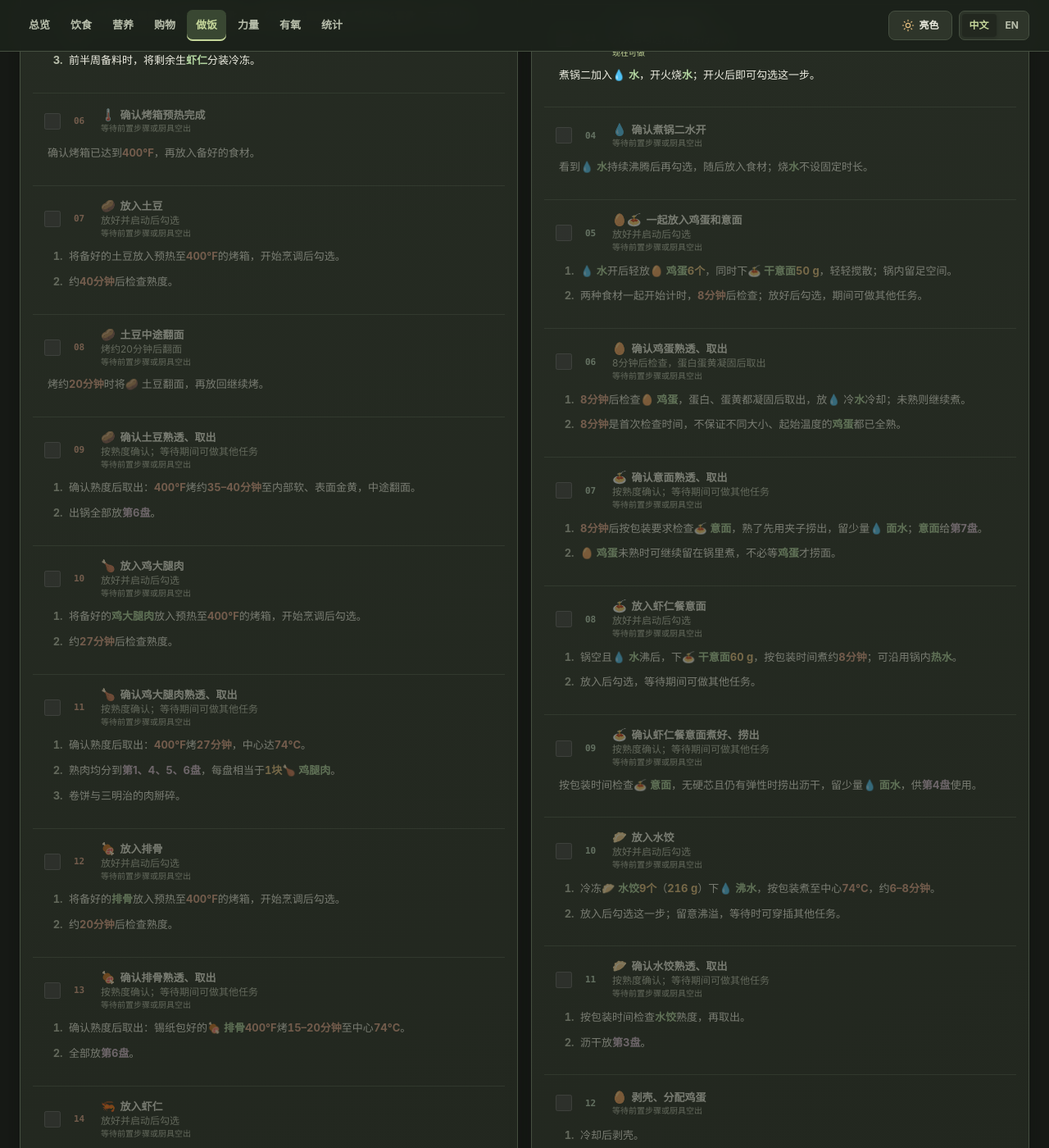
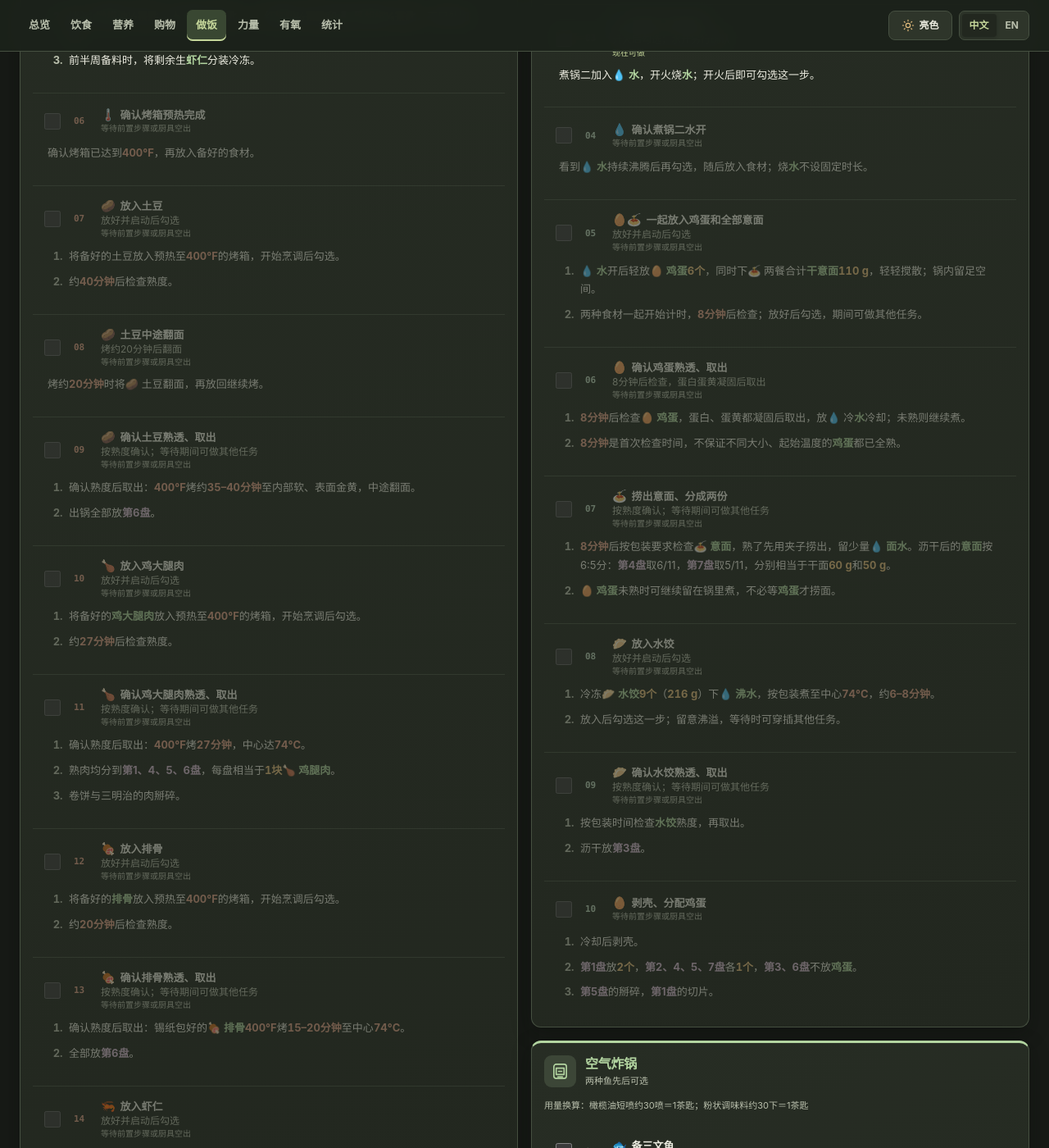
Before and after one commit to yunhaixiang/fitness, a Jekyll site: the page built from cooking.md, in a window 1280 px wide and 1400 px high, scrolled down 1557 px. Shown: the whole window at 82% size. Built offline with Jekyll 4.4.1, drawn with Linux system fonts in a browser that asks for light colours; some of the changed text lies outside the part shown.

Commit message:
Cook all spaghetti in one pot with eggs

```diff
--- a/assets/cooking-flow.js
+++ b/assets/cooking-flow.js
@@ -42,13 +42,11 @@
     {"id": "egg-water", "label": ["确认煮锅一水开", "Confirm Pot 1 Is Boiling"], "note": ["", ""], "group": "pots", "before": ["egg-water-start"], "link": "#cook-egg-water", "manual": true, "resource": "pot-1", "minutes": 1, "confirmation": true, "waitFor": "egg-water-start", "waitKind": "boil"},
     {"id": "pasta-water-start", "label": ["煮锅二开始烧水", "Start Heating Water in Pot 2"], "note": ["开火后勾选；水开另行确认", "Check after turning on the heat; confirm boiling separately"], "group": "pots", "before": [], "link": "#cook-pasta-water-start", "resource": "pot-2", "minutes": 1, "instant": true},
     {"id": "pasta-water", "label": ["确认煮锅二水开", "Confirm Pot 2 Is Boiling"], "note": ["", ""], "group": "pots", "before": ["pasta-water-start"], "link": "#cook-pasta-water", "manual": true, "resource": "pot-2", "minutes": 1, "confirmation": true, "waitFor": "pasta-water-start", "waitKind": "boil"},
-    {"id": "eggs-pasta-start", "label": ["一起放入鸡蛋和意面", "Load Eggs and Spaghetti Together"], "note": ["放好并启动后勾选", "Check after loading and starting"], "group": "pots", "before": ["egg-water"], "link": "#cook-eggs-pasta-start", "resource": "pot-1", "minutes": 1, "instant": true, "durationHint": 8, "holdsResource": "pot-1", "releasesAt": "eggs"},
+    {"id": "eggs-pasta-start", "label": ["一起放入鸡蛋和全部意面", "Load Eggs and All Spaghetti"], "note": ["放好并启动后勾选", "Check after loading and starting"], "group": "pots", "before": ["egg-water"], "link": "#cook-eggs-pasta-start", "resource": "pot-1", "minutes": 1, "instant": true, "durationHint": 8, "holdsResource": "pot-1", "releasesAt": "eggs"},
     {"id": "eggs", "label": ["确认鸡蛋熟透、取出", "Check and Remove Eggs"], "note": ["8分钟后检查，蛋白蛋黄凝固后取出", "Check at 8 minutes; remove once whites and yolks are set"], "group": "pots", "before": ["eggs-pasta-start"], "link": "#cook-eggs", "resource": "pot-1", "minutes": 8, "confirmation": true, "waitFor": "eggs-pasta-start", "waitKind": "food"},
-    {"id": "pasta", "label": ["确认意面熟透、取出", "Check and Remove Spaghetti"], "note": ["按熟度确认；等待期间可做其他任务", "Confirm doneness; other tasks can be done while waiting"], "group": "pots", "before": ["eggs-pasta-start"], "link": "#cook-pasta", "resource": "pot-1", "minutes": 8, "confirmation": true, "waitFor": "eggs-pasta-start", "waitKind": "food"},
-    {"id": "noodles-start", "label": ["放入虾仁餐意面", "Load Spaghetti for Shrimp"], "note": ["放好并启动后勾选", "Check after loading and starting"], "group": "pots", "before": ["pasta-water"], "link": "#cook-noodles-start", "resource": "pot-2", "minutes": 1, "instant": true, "durationHint": 8, "holdsResource": "pot-2", "releasesAt": "noodles"},
-    {"id": "noodles", "label": ["确认虾仁餐意面煮好、捞出", "Drain Spaghetti for Shrimp"], "note": ["按熟度确认；等待期间可做其他任务", "Confirm doneness; other tasks can be done while waiting"], "group": "pots", "before": ["noodles-start"], "link": "#cook-noodles", "resource": "pot-2", "minutes": 8, "confirmation": true, "waitFor": "noodles-start", "waitKind": "food"},
-    {"id": "dumplings-start", "label": ["放入水饺", "Load Dumplings"], "note": ["放好并启动后勾选", "Check after loading and starting"], "group": "pots", "before": ["eggs", "pasta"], "link": "#cook-dumplings-start", "resource": "pot-1", "minutes": 1, "instant": true, "durationHint": 8, "holdsResource": "pot-1", "releasesAt": "dumplings"},
-    {"id": "dumplings", "label": ["确认水饺熟透、取出", "Check and Remove Dumplings"], "note": ["按熟度确认；等待期间可做其他任务", "Confirm doneness; other tasks can be done while waiting"], "group": "pots", "before": ["dumplings-start"], "link": "#cook-dumplings", "resource": "pot-1", "minutes": 8, "confirmation": true, "waitFor": "dumplings-start", "waitKind": "food"},
+    {"id": "pasta", "label": ["捞出意面、分成两份", "Drain and Portion Spaghetti"], "note": ["按熟度确认；等待期间可做其他任务", "Confirm doneness; other tasks can be done while waiting"], "group": "pots", "before": ["eggs-pasta-start"], "link": "#cook-pasta", "resource": "pot-1", "minutes": 8, "confirmation": true, "waitFor": "eggs-pasta-start", "waitKind": "food"},
+    {"id": "dumplings-start", "label": ["放入水饺", "Load Dumplings"], "note": ["放好并启动后勾选", "Check after loading and starting"], "group": "pots", "before": ["pasta-water"], "link": "#cook-dumplings-start", "resource": "pot-2", "minutes": 1, "instant": true, "durationHint": 8, "holdsResource": "pot-2", "releasesAt": "dumplings"},
+    {"id": "dumplings", "label": ["确认水饺熟透、取出", "Check and Remove Dumplings"], "note": ["按熟度确认；等待期间可做其他任务", "Confirm doneness; other tasks can be done while waiting"], "group": "pots", "before": ["dumplings-start"], "link": "#cook-dumplings", "resource": "pot-2", "minutes": 8, "confirmation": true, "waitFor": "dumplings-start", "waitKind": "food"},
     {"id": "peel-eggs", "label": ["剥壳、分配鸡蛋", "Peel and Portion Eggs"], "note": ["", ""], "group": "prep", "before": ["eggs"], "link": "#cook-peel-eggs", "minutes": 5, "displayGroup": "pots"},
     {"id": "prep-salmon", "label": ["备三文鱼", "Prepare Salmon"], "note": ["", ""], "group": "prep", "before": [], "link": "#cook-prep-salmon", "minutes": 3, "displayGroup": "air"},
     {"id": "air-heat-start", "label": ["开始预热空气炸锅", "Start Preheating Air Fryer"], "note": ["", ""], "group": "air", "before": [], "link": "#cook-air-heat-start", "minutes": 1, "instant": true},
@@ -63,7 +61,7 @@
     {"id": "prep-noodle-sauce", "label": ["分装Catelli意面酱", "Portion Catelli Pasta Sauce"], "note": ["", ""], "group": "prep", "before": [], "link": "#cook-prep-noodle-sauce", "minutes": 3, "displayGroup": "small-wok"},
     {"id": "curry-start", "label": ["开始煨咖喱酱", "Start Simmering Curry"], "note": ["放好并启动后勾选", "Check after loading and starting"], "group": "small-wok", "before": [], "link": "#cook-curry-start", "minutes": 1, "instant": true, "durationHint": 6, "holdsResource": "small-wok", "releasesAt": "curry"},
     {"id": "curry", "label": ["确认咖喱酱煨好、盛出", "Check and Serve Curry Sauce"], "note": ["按熟度确认；等待期间可做其他任务", "Confirm doneness; other tasks can be done while waiting"], "group": "small-wok", "before": ["curry-start"], "link": "#cook-curry", "minutes": 6, "confirmation": true, "waitFor": "curry-start", "waitKind": "food"},
-    {"id": "season-noodles", "label": ["拌虾仁餐番茄意面", "Finish Tomato Spaghetti for Shrimp"], "note": ["", ""], "group": "small-wok", "before": ["noodles", "prep-noodle-sauce"], "link": "#cook-season-noodles", "minutes": 3},
+    {"id": "season-noodles", "label": ["拌虾仁餐番茄意面", "Finish Tomato Spaghetti for Shrimp"], "note": ["", ""], "group": "small-wok", "before": ["pasta", "prep-noodle-sauce"], "link": "#cook-season-noodles", "minutes": 3},
     {"id": "prep-chickpeas", "label": ["分配鹰嘴豆", "Portion Chickpeas"], "note": ["", ""], "group": "prep", "before": [], "link": "#cook-prep-chickpeas", "minutes": 3, "displayGroup": "finish"},
     {"id": "prep-bread", "label": ["铺卷饼皮和面包", "Lay Out Tortilla and Bread"], "note": ["", ""], "group": "finish", "before": [], "link": "#cook-prep-bread", "minutes": 2},
     {"id": "prep-wrap", "label": ["备卷饼配料", "Prepare Wrap Fillings"], "note": ["", ""], "group": "prep", "before": ["prep-bread"], "link": "#cook-prep-wrap", "minutes": 3, "displayGroup": "finish"},
@@ -99,7 +97,7 @@
     {"id": "finish", "icon": "finish", "title": ["收尾", "Finish"], "hint": ["备好配菜与餐点、入冰箱、清洗", "Assemble Meals, Refrigerate and Clean"]}
   ];
 
-  const instructionSections = [["rice", "rice", ["prep-rice", "rice-start", "rice"]], ["oven", "oven", ["oven-heat-start", "prep-potato", "prep-chicken", "prep-ribs", "prep-shrimp", "oven-heat", "potato-start", "potato-turn", "potato", "chicken-start", "chicken", "ribs-start", "ribs", "shrimp-start", "shrimp"]], ["air-fryer", "air", ["prep-salmon", "prep-haddock", "air-heat-start", "air-heat", "fish-start", "fish"]], ["pot-one", "pots", ["egg-water-start", "egg-water", "eggs-pasta-start", "pasta", "eggs", "dumplings-start", "dumplings", "peel-eggs"]], ["pot-two", "pots", ["pasta-water-start", "pasta-water", "noodles-start", "noodles"]], ["small-wok", "small-wok", ["prep-noodle-sauce", "curry-start", "curry", "season-noodles"]], ["large-wok", "large-wok", ["prep-zucchini", "spinach", "ground", "tomato"]], ["finish", "finish", ["prep-chickpeas", "prep-bread", "prep-wrap", "prep-sandwich", "peas-carrots", "wrap", "sandwich", "refrigerate", "clean"]]];
+  const instructionSections = [["rice", "rice", ["prep-rice", "rice-start", "rice"]], ["oven", "oven", ["oven-heat-start", "prep-potato", "prep-chicken", "prep-ribs", "prep-shrimp", "oven-heat", "potato-start", "potato-turn", "potato", "chicken-start", "chicken", "ribs-start", "ribs", "shrimp-start", "shrimp"]], ["air-fryer", "air", ["prep-salmon", "prep-haddock", "air-heat-start", "air-heat", "fish-start", "fish"]], ["pot-one", "pots", ["egg-water-start", "egg-water", "eggs-pasta-start", "pasta", "eggs", "peel-eggs"]], ["pot-two", "pots", ["pasta-water-start", "pasta-water", "dumplings-start", "dumplings"]], ["small-wok", "small-wok", ["prep-noodle-sauce", "curry-start", "curry", "season-noodles"]], ["large-wok", "large-wok", ["prep-zucchini", "spinach", "ground", "tomato"]], ["finish", "finish", ["prep-chickpeas", "prep-bread", "prep-wrap", "prep-sandwich", "peas-carrots", "wrap", "sandwich", "refrigerate", "clean"]]];
   if (window.fitnessCookingDefinition) {
     nodes.splice(0, nodes.length, ...window.fitnessCookingDefinition.nodes);
     instructionSections.splice(0, instructionSections.length, ...window.fitnessCookingDefinition.instructionSections);
--- a/cooking.md
+++ b/cooking.md
@@ -263,37 +263,16 @@ cooking: true
 </ol>
 </li>
 <li class="cooking-task-source">
-<ol lang="zh-CN" class="cooking-source-zh"><li>💧 水开后轻放🥚 鸡蛋6个，同时下🍝 干意面50 g，轻轻搅散；锅内留足空间。</li><li>两种食材一起开始计时，8分钟后检查；放好后勾选，期间可做其他任务。</li></ol>
-<ol lang="en" class="cooking-source-en" hidden><li>Once the 💧 water boils, gently add 6 🥚 eggs and 50 g dry 🍝 spaghetti together; separate the strands gently and leave enough space.</li><li>Start one 8-minute timer for the first check. Mark this step after loading; work on other tasks meanwhile.</li></ol>
+<ol lang="zh-CN" class="cooking-source-zh"><li>💧 水开后轻放🥚 鸡蛋6个，同时下🍝 两餐合计干意面110 g，轻轻搅散；锅内留足空间。</li><li>两种食材一起开始计时，8分钟后检查；放好后勾选，期间可做其他任务。</li></ol>
+<ol lang="en" class="cooking-source-en" hidden><li>Once the 💧 water boils, gently add 6 🥚 eggs and all 110 g dry 🍝 spaghetti together; separate the strands gently and leave enough space.</li><li>Start one 8-minute timer for the first check. Mark this step after loading; work on other tasks meanwhile.</li></ol>
 </li>
 <li class="cooking-task-source">
-<ol lang="zh-CN" class="cooking-source-zh"><li>8分钟后按包装要求检查🍝 意面，熟了先用夹子捞出，留少量💧 面水；意面给第7盘。</li><li>🥚 鸡蛋未熟时可继续留在锅里煮，不必等鸡蛋才捞面。</li></ol>
-<ol lang="en" class="cooking-source-en" hidden><li>At 8 minutes, check the 🍝 spaghetti according to its package; lift out with tongs when done and reserve a little 💧 pasta water for meal 7.</li><li>Leave the 🥚 eggs in the pot if they need longer; do not overcook the pasta while waiting.</li></ol>
+<ol lang="zh-CN" class="cooking-source-zh"><li>8分钟后按包装要求检查🍝 意面，熟了先用夹子捞出，留少量💧 面水。沥干后的意面按6:5分：第4盘取6/11，第7盘取5/11，分别相当于干面60 g和50 g。</li><li>🥚 鸡蛋未熟时可继续留在锅里煮，不必等鸡蛋才捞面。</li></ol>
+<ol lang="en" class="cooking-source-en" hidden><li>At 8 minutes, check the 🍝 spaghetti according to its package; lift out with tongs when done and reserve a little 💧 pasta water. Divide the drained spaghetti 6:5: meal 4 gets 6/11 and meal 7 gets 5/11, equivalent to 60 g and 50 g dry pasta.</li><li>Leave the 🥚 eggs in the pot if they need longer; do not overcook the pasta while waiting.</li></ol>
 </li>
 <li class="cooking-task-source">
 <ol lang="zh-CN" class="cooking-source-zh"><li>8分钟后检查🥚 鸡蛋，蛋白、蛋黄都凝固后取出，放💧 冷水冷却；未熟则继续煮。</li><li>8分钟是首次检查时间，不保证不同大小、起始温度的鸡蛋都已全熟。</li></ol>
 <ol lang="en" class="cooking-source-en" hidden><li>Check the 🥚 eggs at 8 minutes. Remove once whites and yolks are set, then cool in cold 💧 water; continue cooking if needed.</li><li>Eight minutes is the first check, not a guarantee of doneness for every egg size and starting temperature.</li></ol>
-</li>
-<li class="cooking-task-source">
-<ol lang="zh-CN" class="cooking-source-zh">
-<li>冷冻🥟 水饺9个（216 g）下💧 沸水，按包装煮至中心74°C，约6–8分钟。</li>
-<li>放入后勾选这一步；留意沸溢，等待时可穿插其他任务。</li>
-</ol>
-<ol lang="en" class="cooking-source-en" hidden>
-<li>Add 9 frozen 🥟 dumplings (216 g) to boiling 💧 water.</li>
-<li>Check after adding the food. Watch for boil-over while doing other tasks.</li>
-</ol>
-</li>
-<li class="cooking-task-source">
-<ol lang="zh-CN" class="cooking-source-zh">
-<li>按包装时间检查水饺熟度，再取出。</li>
-<li>沥干放第3盘。</li>
-</ol>
-<ol lang="en" class="cooking-source-en" hidden>
-<li>Check the dumplings for doneness at the package time before removing.</li>
-<li>Follow the pack, checking for a 74°C centre after about 6–8 minutes.</li>
-<li>Drain into meal 3.</li>
-</ol>
 </li>
 <li class="cooking-task-source">
 <ol lang="zh-CN" class="cooking-source-zh">
@@ -329,24 +308,25 @@ cooking: true
 </li>
 <li class="cooking-task-source">
 <ol lang="zh-CN" class="cooking-source-zh">
-<li>锅空且💧 水沸后，下🍝 干意面60 g，按包装时间煮约8分钟；可沿用锅内热水。</li>
-<li>放入后勾选，等待期间可做其他任务。</li>
+<li>冷冻🥟 水饺9个（216 g）下💧 沸水，按包装煮至中心74°C，约6–8分钟。</li>
+<li>放入后勾选这一步；留意沸溢，等待时可穿插其他任务。</li>
 </ol>
 <ol lang="en" class="cooking-source-en" hidden>
-<li>When the pot is free and the 💧 water is boiling, add 60 g dry 🍝 spaghetti; cook for about 8 minutes according to the package, reusing the hot water.</li>
-<li>Check after loading; work on other tasks while it cooks.</li>
+<li>Add 9 frozen 🥟 dumplings (216 g) to boiling 💧 water.</li>
+<li>Check after adding the food. Watch for boil-over while doing other tasks.</li>
 </ol>
 </li>
-
 <li class="cooking-task-source">
 <ol lang="zh-CN" class="cooking-source-zh">
-<li>按包装时间检查🍝 意面，无硬芯且仍有弹性时捞出沥干，留少量💧 面水，供第4盘使用。</li>
+<li>按包装时间检查水饺熟度，再取出。</li>
+<li>沥干放第3盘。</li>
 </ol>
 <ol lang="en" class="cooking-source-en" hidden>
-<li>Check the 🍝 spaghetti according to the package; drain when al dente, reserving a little 💧 pasta water for meal 4.</li>
+<li>Check the dumplings for doneness at the package time before removing.</li>
+<li>Follow the pack, checking for a 74°C centre after about 6–8 minutes.</li>
+<li>Drain into meal 3.</li>
 </ol>
 </li>
-
 </ol>
 
 <h2 id="small-wok" data-en="Saucepan">小锅线程</h2>
```
Also changed, not shown: tests/cooking-progress.test.js (+9 -9 lines), tests/cooking-scheduler.test.js (+3 -2 lines).
